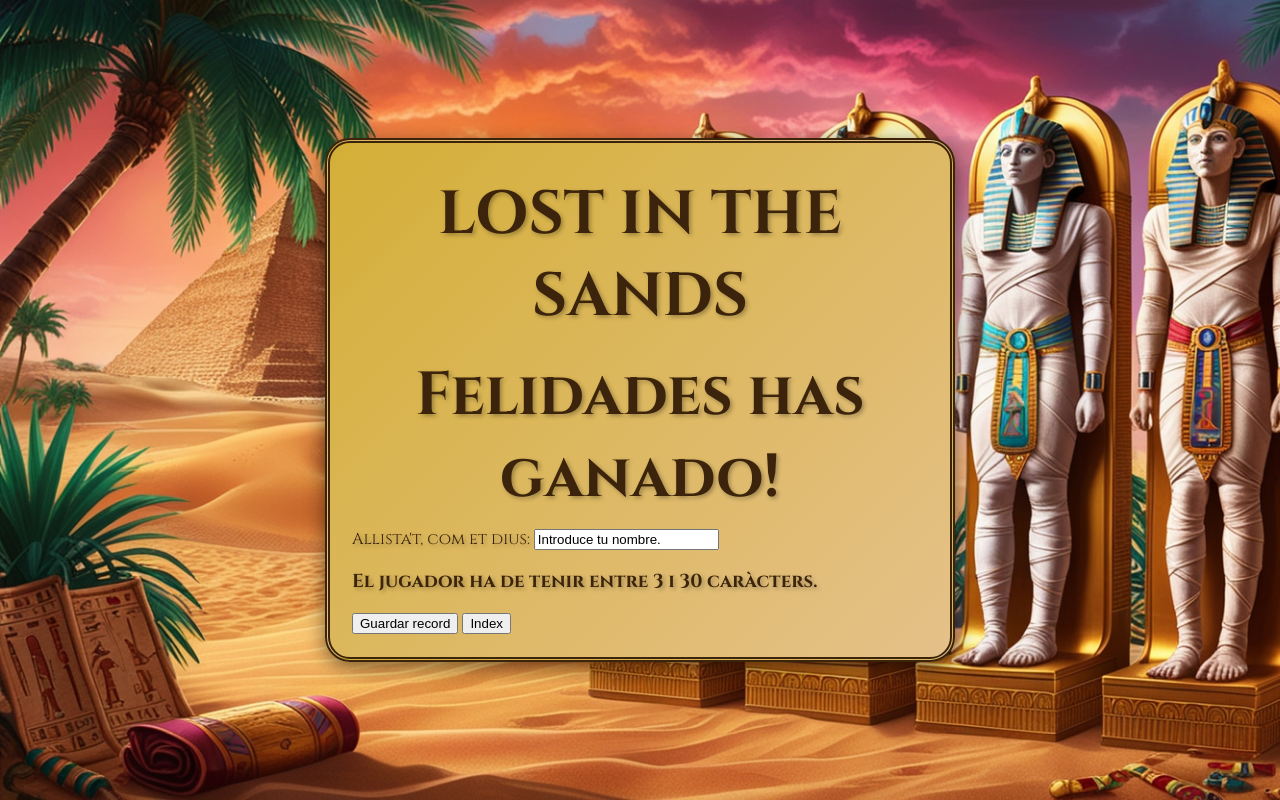
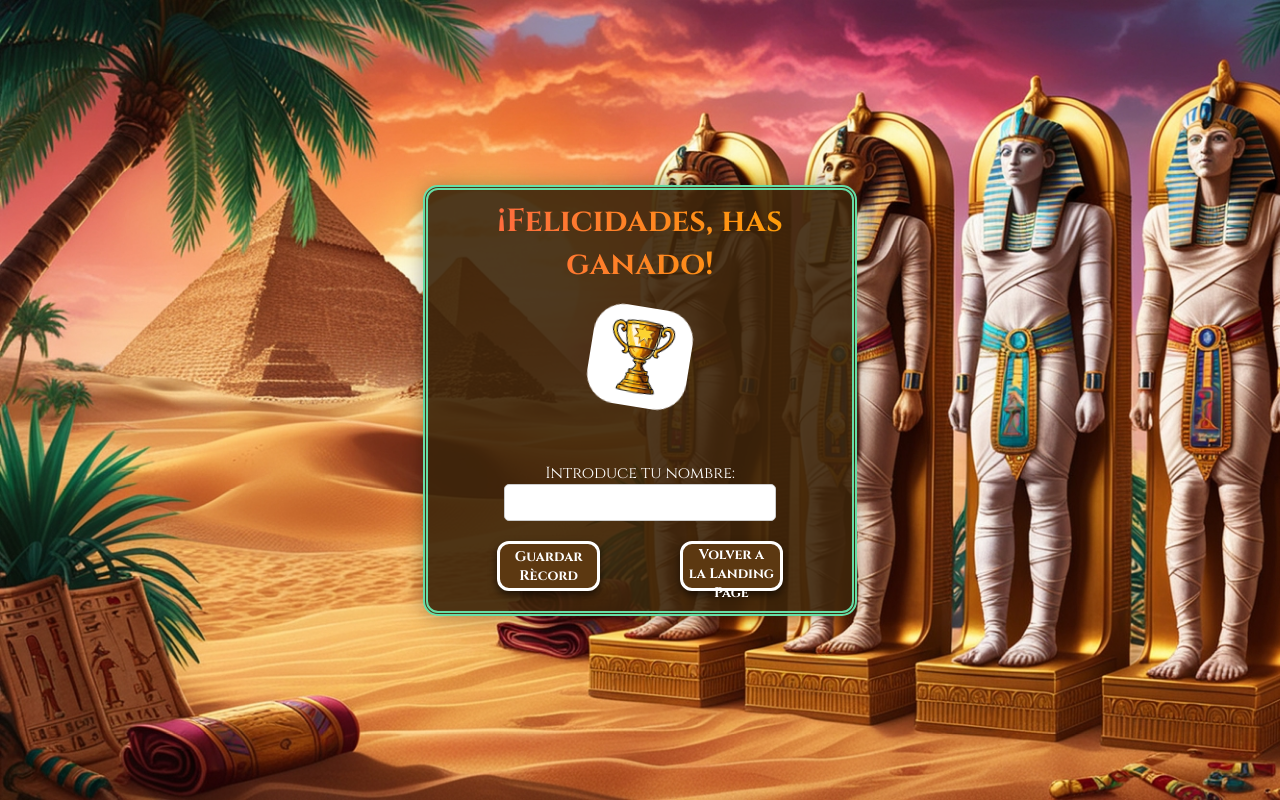
Before and after one commit to JorgeCortes02/batallaNaval, a PHP site: page /win.php in a window 1280 px wide. Run offline with PHP 8.4, Linux system fonts and the light colour scheme.

Commit message:
win en proceso

```diff
--- a/styles.css
+++ b/styles.css
@@ -14,6 +14,212 @@
     font-family: 'Cinzel', serif;
 
 
+}
+
+#finalScreen {
+    text-align: center;
+    background: rgba(59, 36, 11, 0.9);
+    padding: 20px;
+    width: 30%;
+    border-radius: 15px;
+    box-shadow: 0 0 20px rgba(0, 0, 0, 0.3);
+    transition: transform 0.5s ease, opacity 0.5s ease;
+    opacity: 0;
+    transform: translateY(-20px);
+    animation: fadeIn 1s ease forwards, borderColorChange 3s linear infinite;
+    border: 5px double transparent;
+    /* Borde inicial */
+}
+
+@keyframes fadeIn {
+    from {
+        opacity: 0;
+        transform: translateY(-30px);
+    }
+
+    to {
+        opacity: 1;
+        transform: translateY(0);
+    }
+}
+
+@keyframes borderColorChange {
+    0% {
+        border-color: #FFD700;
+        /* Oro */
+    }
+
+    25% {
+        border-color: #40E0D0;
+        /* Turquesa */
+    }
+
+    50% {
+        border-color: #000000;
+        /* Negro */
+    }
+
+    75% {
+        border-color: #FFBF00;
+        /* Ámbar */
+    }
+
+    100% {
+        border-color: #FFD700;
+        /* Regresa al Oro */
+    }
+}
+
+h1 {
+    margin: 0;
+    animation: bounce 1.5s infinite, colorChange 3s linear infinite;
+    background: linear-gradient(90deg, #ff6347, #ffa500, #32cd32, #1e90ff, #ff6347);
+    -webkit-background-clip: text;
+    -webkit-text-fill-color: transparent;
+    background-size: 400% 100%;
+}
+
+@keyframes bounce {
+
+    0%,
+    20%,
+    50%,
+    80%,
+    100% {
+        transform: translateY(0);
+    }
+
+    40% {
+        transform: translateY(-10px);
+    }
+
+    60% {
+        transform: translateY(-5px);
+    }
+}
+
+@keyframes colorChange {
+    0% {
+        background-position: 0% 50%;
+    }
+
+    100% {
+        background-position: 100% 50%;
+    }
+}
+
+#nameInputContainer {
+    margin: 20px 0;
+    color: white;
+}
+
+input[type='text'] {
+    padding: 10px;
+    border-radius: 5px;
+    border: 1px solid #ccc;
+    width: 250px;
+    transition: border-color 0.3s ease, box-shadow 0.3s ease;
+}
+
+input[type='text']:focus {
+    border-color: #ff6347;
+    outline: none;
+    box-shadow: 0 0 5px rgba(255, 99, 71, 0.5);
+}
+
+button {
+    background: rgb(92, 56, 17);
+    border: 3px solid rgb(255, 255, 255);
+    border-radius: 12px;
+    box-shadow: 0px 4px 9px rgba(0, 0, 0, 0.6);
+
+    color: white;
+    font-size: 14px;
+    font-family: 'Cinzel', serif;
+    font-weight: bold;
+
+    cursor: pointer;
+    width: 30%;
+    height: 50px;
+    text-align: center;
+    margin: 0 auto;
+}
+
+
+#buttonDiv {
+    width: 90%;
+    gap: 20px;
+    display: flex;
+    justify-content: space-around;
+    margin: 0 auto;
+}
+
+.buttonActive:hover {
+    background-color: #e5533d;
+    transform: scale(1.05);
+}
+
+.buttonDisabled {
+    background-color: #ccc;
+    color: white;
+    cursor: not-allowed;
+}
+
+/* Estilos para el fondo */
+.background {
+    position: absolute;
+    width: 100%;
+    height: 100%;
+    top: 0;
+    left: 0;
+    background-image: url('fondo.jpg');
+    /* Cambia la ruta de la imagen según sea necesario */
+    background-size: cover;
+    background-position: center;
+    z-index: -1;
+    opacity: 0.5;
+    animation: moveBackground 30s linear infinite;
+}
+
+@keyframes moveBackground {
+    0% {
+        background-position: 0 0;
+    }
+
+    100% {
+        background-position: 100% 100%;
+    }
+}
+
+/* Animación para la imagen del trofeo */
+img {
+    width: 100px;
+    margin: 20px 0;
+    border-radius: 30px;
+    animation: bounceAndRotate 2s infinite ease-in-out;
+    /* Animación de rebote y rotación */
+}
+
+@keyframes bounceAndRotate {
+    0% {
+        transform: translateY(0) rotate(0deg);
+    }
+
+    25% {
+        transform: translateY(-10px) rotate(10deg);
+    }
+
+    50% {
+        transform: translateY(0) rotate(0deg);
+    }
+
+    75% {
+        transform: translateY(-5px) rotate(-10deg);
+    }
+
+    100% {
+        transform: translateY(0) rotate(0deg);
+    }
 }
 
 .page-tutorial,
--- a/win.php
+++ b/win.php
@@ -22,7 +22,7 @@
     <title>Win</title>
     <link rel="stylesheet" type="text/css" href="styles.css">
     <link href="https://fonts.googleapis.com/css2?family=Cinzel:wght@400;700&display=swap" rel="stylesheet">
-
+    <script src="index.js"></script>
 </head>
 
 <body class="page-index">
@@ -32,24 +32,20 @@
 
 
     // Aquí va el código de la página de victoria o derrota
-    echo "<div class='main_container yellowBox'>
+    echo "
 
-            <h1>LOST IN THE SANDS</h1>
-            <h1>Felidades has ganado!</h1>
-            <div id='nameRecord'>
-                        <label for='name'>Allista't, com et dius:</label>
-                        <input type='text' id='nameIndex' name='name' value='$name' required>
-                    </div>
-                    <div id='longUser'>
-                        <h3>El jugador ha de tenir entre 3 i 30 caràcters.</h3>
-                    </div>
-                    <div id='buttonPlay'>
-
-                    <button id='saveRecord' class='button-disabled' type='submit'>Guardar record</button>
-
-                    <button id='toButton2' class='buttonActive' type='button' >Index</button>
-                </div>
-            </div>";
+    <div id='finalScreen' class='show'>
+    <h1>¡Felicidades, has ganado!</h1>
+   <img src='../Images/trofeo.jpg' alt='foto trofeo'>
+    <div id='nameInputContainer'>
+        <label for='name'>Introduce tu nombre:</label>
+        <input type='text' id='name' name='name' value='' required>
+    </div>
+    <div id ='buttonDiv'>
+        <button id='saveRecord' class='buttonActive'>Guardar Rècord</button>
+        <button id='toLanding' class='buttonActive'>Volver a la Landing Page</button>
+    </div>
+</div>";
 
     ?>
 
```
Also changed, not shown: win.js (added, +21 -0 lines), game.js (line endings or trailing spaces), images/trofeo.jpg (added).
